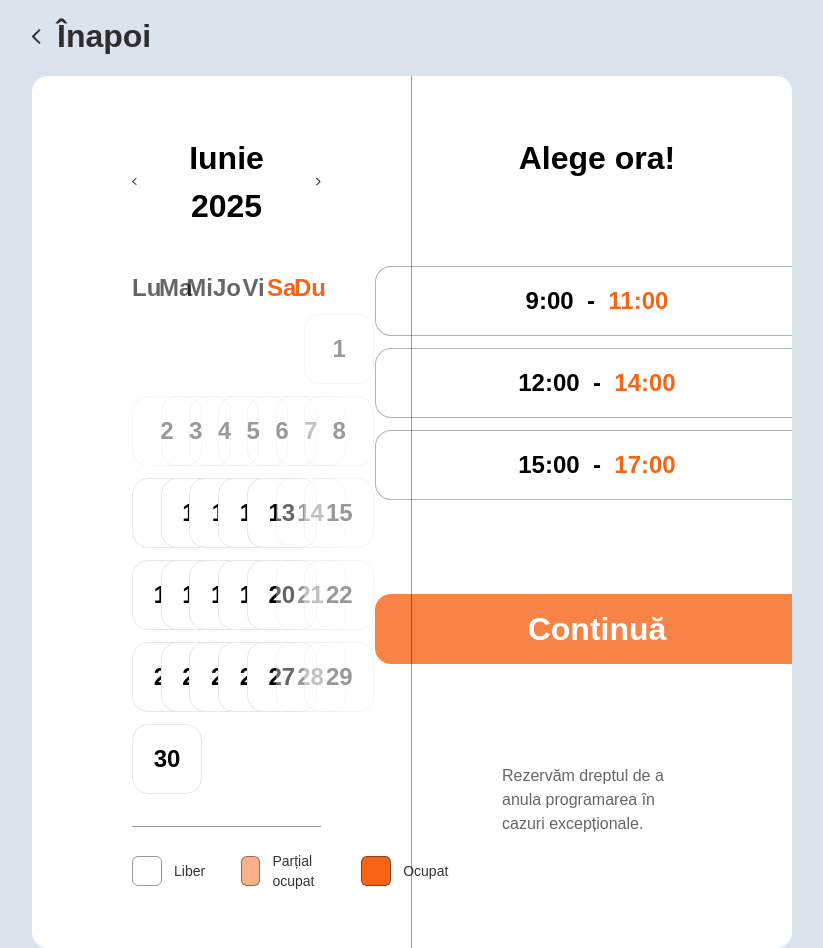
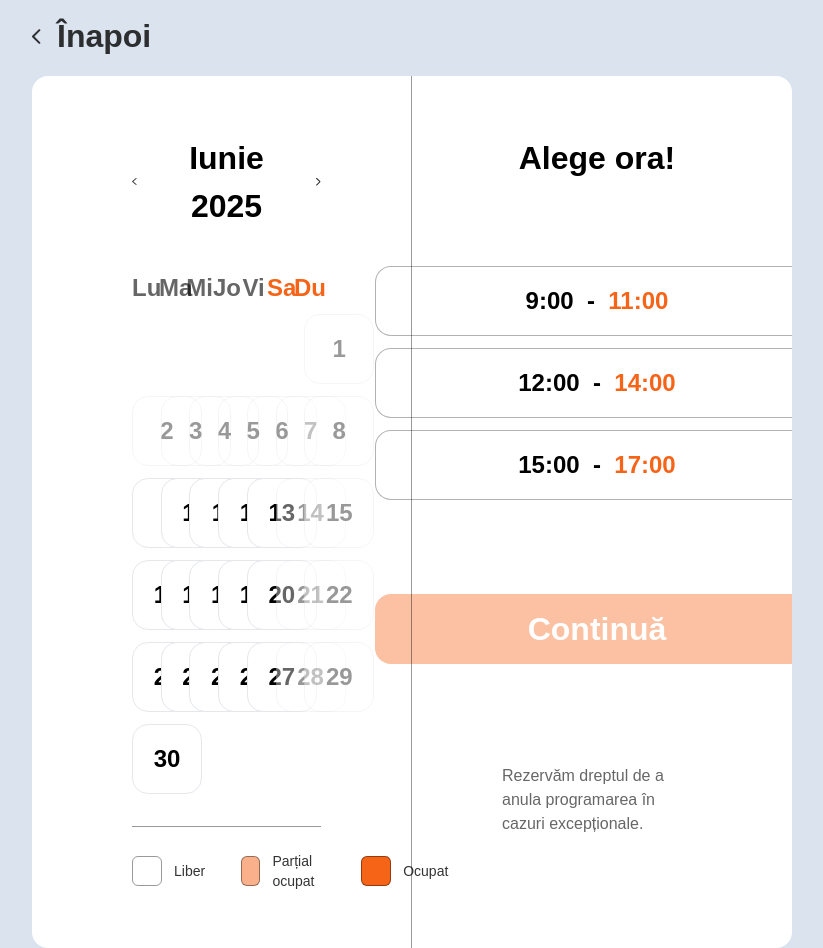
Before and after one commit to kinnaamf/caib, a Vue app: page /programare in a window 1280 px wide. Shown: the whole page, without its empty margins (228-1051 px from the left). Built offline with nearby package versions, Linux system fonts and the light colour scheme; no server answers; a web font is replaced by a local one; what vue-the-mask would draw is missing.

Commit message:
slowed close menu button

```diff
--- a/src/assets/tailwind.css
+++ b/src/assets/tailwind.css
@@ -11,4 +11,5 @@
     margin: 0;
     padding: 0;
     font-family: 'Host Grotesk', sans-serif;
+    scroll-behavior: smooth;
 }
--- a/src/components/AppointmentTime.vue
+++ b/src/components/AppointmentTime.vue
@@ -15,9 +15,7 @@
             class="btn"
             :class="[
             selectedInternalIndex === idx ? 'selected-button' : 'not-selected-button',
-            isOccupied(`${appointment.from}-${appointment.to}`) ? 'disabled-button' : ''
           ]"
-            :disabled="isOccupied(`${appointment.from}-${appointment.to}`)"
             @click="selectTime(idx)"
         >
           <p>
@@ -46,10 +44,7 @@ export default {
     selectedDate: Date,
     selectedIndex: Number,
     selectedTimes: Array,
-    occupiedTimes: {
-      type: Array,
-      default: () => []
-    },
+    onTimeSelected: null,
   },
   data() {
     return {
@@ -84,8 +79,6 @@ export default {
   methods: {
     selectTime(idx) {
       const timeString = `${this.appointmentTime[idx].from}-${this.appointmentTime[idx].to}`;
-      if (this.isOccupied(timeString)) return;
-
       this.selectedInternalIndex = idx;
       this.$emit('time-selected', { time: this.appointmentTime[idx], index: idx });
     },
@@ -98,11 +91,7 @@ export default {
         this.$emit('next-step');
       }
     },
-    isOccupied(timeString) {
-      return this.selectedTimes?.some(
-          time => time.replace(/\s+/g, '') === timeString.replace(/\s+/g, '')
-      );
-    }
+
   }
 };
 </script>
--- a/src/components/CalendarPanel.vue
+++ b/src/components/CalendarPanel.vue
@@ -164,13 +164,9 @@ export default {
       if (weekday === 0 || weekday === 6) return;
 
       this.selectedDate = date;
-      const selectedDateString = date.toLocaleDateString("sv-SE"); // YYYY-MM-DD
-      const found = this.sendDateCount.find(entry => entry.date === selectedDateString);
-      const occupiedTimes = found ? found.time : [];
+      const selectedDateString = date.toLocaleDateString("sv-SE");
 
-      this.$emit("date-selected", {
-        date,
-      });
+      this.$emit("date-selected", { date });
     },
     getDayClass(dayObj) {
       if (!dayObj || !dayObj.day) {
--- a/src/components/TheHeader.vue
+++ b/src/components/TheHeader.vue
@@ -13,7 +13,7 @@
         >
           <!-- Burger menu -->
           <svg
-              :class="[openMenu ? 'hidden' : 'visible']"
+              :class="[openMenu ? 'visible' : 'visible']"
               width="80"
               height="15"
               viewBox="0 0 57 15"
@@ -36,7 +36,7 @@
           <button
               @click="openMenu = false"
               aria-label="Close menu"
-              class="self-end p-2 rounded transition hover:rotate-90"
+              class="self-end p-2 rounded transition hover:rotate-90 hover:transition-all hover:duration-300 duration-300 "
           >
             <svg width="58" height="45" viewBox="0 0 58 45" fill="none" xmlns="http://www.w3.org/2000/svg">
               <rect x="12" y="1" width="57" height="4" transform="rotate(45 11.9647 1)" fill="#F66418" />
@@ -81,8 +81,8 @@ const openMenu = ref(false)
 const menuItems = [
   { text: 'Acasa', to: '/', icon: Home },
   { text: 'Blog', to: '/', icon: BookText },
-  { text: 'Contacte', to: '/', icon: Phone },
-  { text: 'Despre Noi', to: '/', icon: Info }
+  { text: 'Despre Noi', to: '/', icon: Info },
+  { text: 'Contacte', to: '/', icon: Phone }
 ]
 </script>
 
--- a/src/views/AppointmentView.vue
+++ b/src/views/AppointmentView.vue
@@ -29,7 +29,6 @@
               @time-selected="onTimeSelected"
               :selected-date="selectedDate"
               :selected-index="selectedTimeIndex"
-              :occupied-times="occupiedTimes"
           />
         </transition>
 
@@ -70,11 +69,10 @@ export default {
       isLoading: true,
       showForm: false,
 
-      selectedDate: {},
-      selectedTime: {},
-      selectedTimeIndex: {},
+      selectedDate: null,
+      selectedTime: null,
+      selectedTimeIndex: null,
       sendDateCount: [],
-      occupiedTimes: [],
     };
   },
   methods: {
@@ -84,6 +82,7 @@ export default {
         const data = await fetchAppointmentsCount();
         this.sendDateCount = data.map(item => ({
           date: item.date,
+          time: item.time,
           count: item.count,
         }));
       } catch (error) {
@@ -100,8 +99,7 @@ export default {
       }
 
       this.selectedDate = dateObj;
-      this.selectedTimeIndex = null;
-      this.selectedTime = null;
+
       this.showForm = false;
     },
     onTimeSelected({ time, index }) {
```
